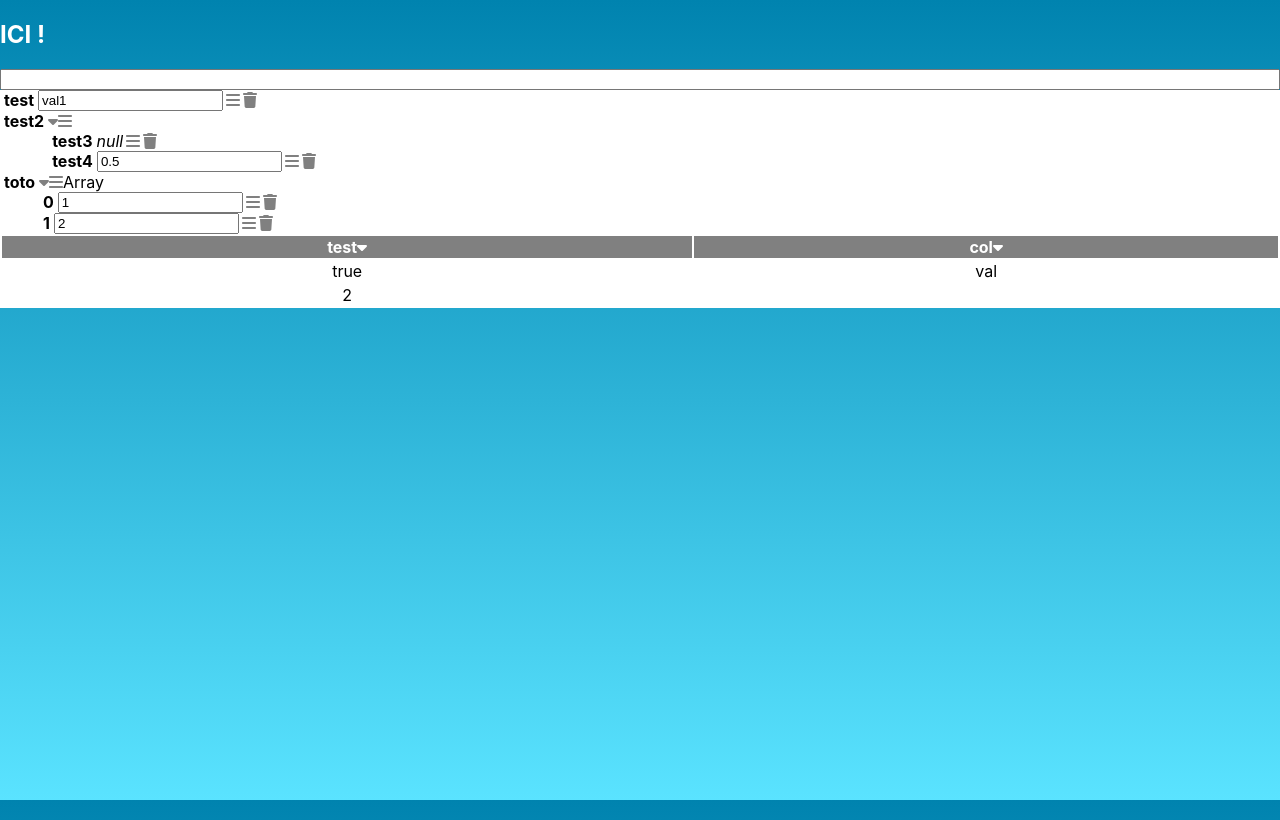
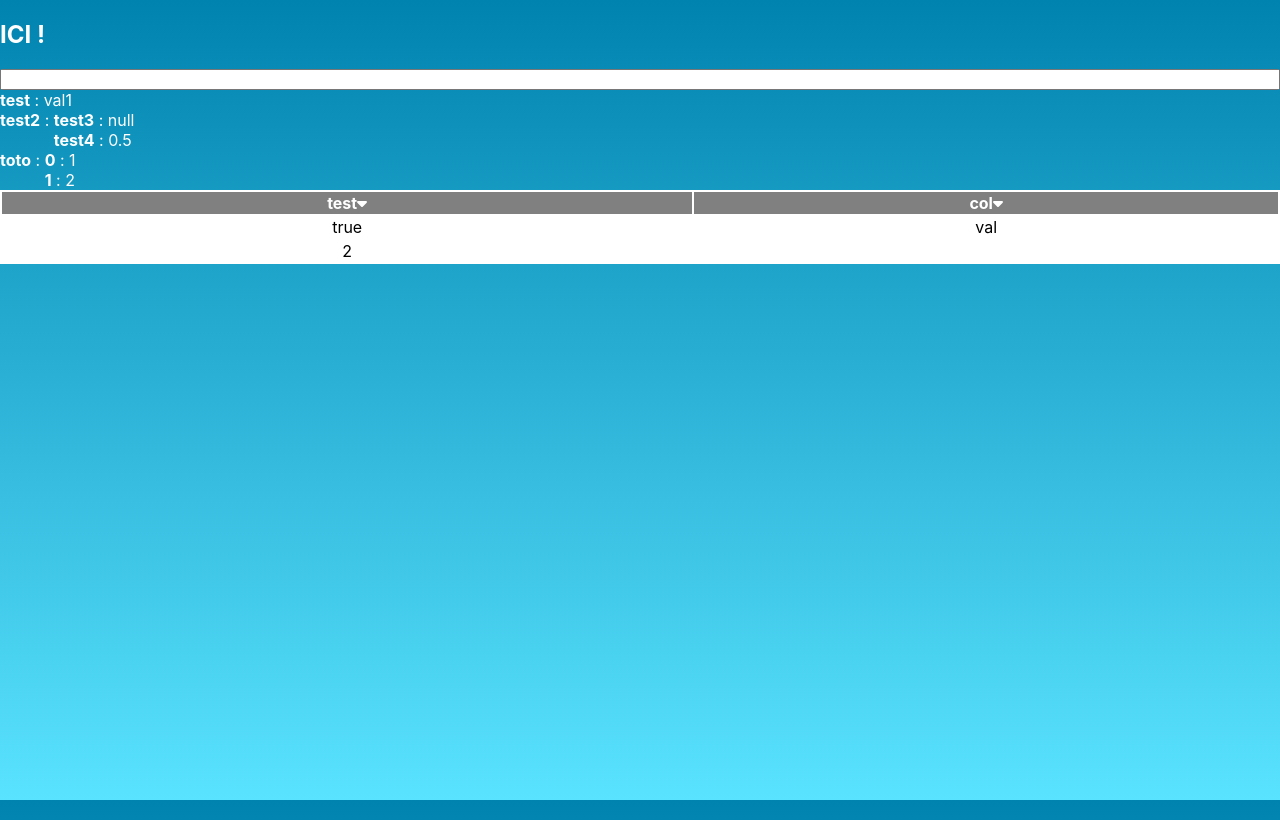
Before and after one commit to robinruaux79/ReactDose, a React (Create React App) app: page / in a window 1280 px wide. Built offline with nearby package versions, Linux system fonts and the light colour scheme.

Commit message:
fix bugs with sort header

```diff
--- a/src/js/App.css
+++ b/src/js/App.css
@@ -236,3 +236,12 @@ table thead, table tfoot {
 .pagination .field input {
     max-width: 30px;
 }
+
+
+.json-editor .json-attribute {
+    display: flex;
+}
+
+.json-editor .json-attribute .lbl {
+    font-weight: bold;
+}
--- a/src/js/App.jsx
+++ b/src/js/App.jsx
@@ -3,7 +3,7 @@ import React from 'react';
 import {SearchBox} from './Widgets.jsx';
 
 import {Globalization} from './Globalization.jsx';
-import {DataEditor, DataTable, Title} from "./Tags.jsx";
+import {DataTable, JsonEditor, Title} from "./Tags.jsx";
 
 import './App.css';
 
@@ -31,7 +31,7 @@ const App = () => {
                 if (v.onSelect)
                     v.onSelect(v);
             }}/>
-            <DataEditor datas={{
+            <JsonEditor datas={{
                 "test": "val1",
                 "test2": {
                     "test3": null,
--- a/src/js/Tags.jsx
+++ b/src/js/Tags.jsx
@@ -3,9 +3,8 @@ import {clamp, data_filter, data_paginate, data_sort} from "./Utils.jsx";
 
 import cn from 'classnames';
 
-import {faBars, faCaretDown, faCaretRight, faCaretUp, faTrash} from '@fortawesome/free-solid-svg-icons';
+import {faCaretDown, faCaretUp} from '@fortawesome/free-solid-svg-icons';
 import {FontAwesomeIcon} from "@fortawesome/react-fontawesome";
-import {ValueEditor} from "./LoopEditor.jsx";
 import {NumberField, TextField} from "./Field.jsx";
 
 export const Title = ({children, level, editable}) => {
@@ -152,6 +151,25 @@ export const Menu = ({id, children, ordered, breadcrumb, navigation, editable, o
         <ul {...otherProps} id={id} className={className} contentEditable={editable}>{children}</ul>);
 }
 
+export const JsonEditor = ({datas}) => {
+
+    const CreateAttr = ({datas}) => {
+        if (!datas) {
+            return 'null';
+        }
+        return Object.keys(datas).map((d) => {
+            return <div className="json-attribute">
+                <div className="lbl">{d}</div>
+                <span>&nbsp;:&nbsp;</span>
+                <div className="value">{typeof (datas[d]) === 'object' ?
+                    <CreateAttr datas={datas[d]}/> : datas[d]}</div>
+            </div>
+        })
+    };
+    return <div className="json-editor">
+        <CreateAttr datas={datas}/>
+    </div>
+};
 export const Page = ({children}) => {
     return <section class="page">{children}</section>;
 }
@@ -160,7 +178,7 @@ export const Item = ({children, key}) => {
     return <li key={key}>{children}</li>;
 }
 
-export const DataEditor = ({datas, onChange}) => {
+/* export const DataEditor = ({datas, onChange}) => {
 
     const DataProp = ({path, k, v, onChange}) => {
         let fieldRef = useRef();
@@ -267,7 +285,7 @@ export const DataEditor = ({datas, onChange}) => {
         updateJsonAtPath(datas, path, v);
     }
     } k={m} v={datas[m]} path={[]}/>)}</div>;
-};
+};*/
 
 export const updateJsonAtPath = (json, path, value) => {
     let i = 0;
@@ -310,7 +328,7 @@ export const DataTable = ({
 
     useEffect(() => {
         setFilteredDatas(data_paginate(data_sort(data_filter(datas, filter, search.toLowerCase()), activeHeader, sortHeader[activeHeader] ? 'DESC' : 'ASC'), currentPage, elementsPerPage));
-    }, [currentPage, elementsPerPage, search, sortHeader, filter]);
+    }, [currentPage, elementsPerPage, search, sortHeader, filter, activeHeader]);
 
     // Get headers
     let concatH = [];
@@ -321,8 +339,10 @@ export const DataTable = ({
 
     const handleHeaderSort = (header) => {
         sortHeader[header] = !sortHeader[header];
-        setActiveHeader(header);
-        setSortHeader(JSON.parse(JSON.stringify(sortHeader)));
+        if (sortHeader[header])
+            setActiveHeader(header);
+        else
+            setActiveHeader(null)
     };
 
     const datasHeaders = concatH.map(h => {
--- a/src/js/Utils.jsx
+++ b/src/js/Utils.jsx
@@ -68,6 +68,10 @@ const sortHeaders = (a, b, columns, columnValues) => {
     const valueA = columnValues ? columnValues(column, a[column]) : (a[column] ?? '');
     const valueB = columnValues ? columnValues(column, b[column]) : (b[column] ?? '');
 
+    if (typeof (valueA) === 'string') {
+        return valueA.localeCompare(valueB);
+    }
+
     if (orderBy === 'ASC') {
         if (valueA > valueB) return 1;
         if (valueA < valueB) return -1;
--- a/src/js/Widgets.jsx
+++ b/src/js/Widgets.jsx
@@ -6,11 +6,12 @@ export const SearchBox = ({maxItems, values, filter, sort, onRenderItem, onSelec
 
     const fieldRef = useRef();
     const [currentVal, setCurrentVal] = useState('');
+    const [showList, setShowList] = useState(false)
 
     const selectListItem = (item) => {
+        fieldRef.current.ref.focus();
         setCurrentVal(item.label);
-        fieldRef.current.setValue(item.label);
-        fieldRef.current.ref.focus();
+        setShowList(false)
         if (onSelect) {
             onSelect(item);
         }
@@ -27,10 +28,11 @@ export const SearchBox = ({maxItems, values, filter, sort, onRenderItem, onSelec
     return <div onKeyDown={onKeyDown} className="searchbox" {...rest}>
         <TextField ref={fieldRef} onChange={(e) => {
             setCurrentVal(e.target.value);
-        }}/>
-        <ListBox values={values || []} sort={sort} filter={(v =>
+            setShowList(true)
+        }} value={currentVal}/>
+        {showList && <ListBox values={values || []} sort={sort} filter={(v =>
             currentVal ? v.label.toLowerCase().indexOf(currentVal.toLowerCase()) !== -1 : false)}
-                 onSelect={selectListItem} onRenderItem={onRenderItem} size={20}/>
+                              onSelect={selectListItem} onRenderItem={onRenderItem} size={20}/>}
     </div>;
 }
 
```
